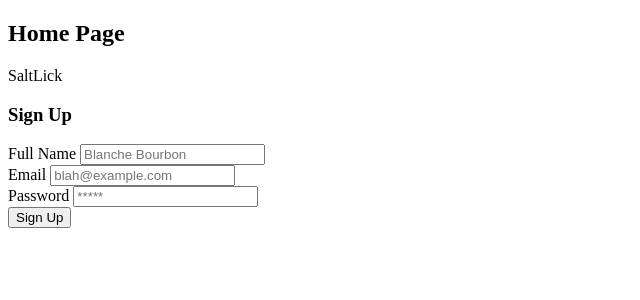
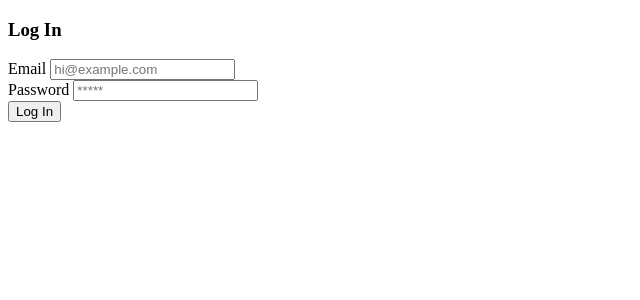
Before and after one commit to Sheriff-Navarro/saltlick_angular, an Angular app in the folder ngulrCli/: page /login in a window 1280 px wide. Before the commit this address led to /. Shown: the top 300 px of the page, without its empty margins (0-640 px from the left). Built offline with nearby package versions, Linux system fonts and the light colour scheme; no server answers.

Commit message:
Login, Logout, Signup all working via Angular

```diff
--- a/ngulrCli/src/app/app-routing.module.ts
+++ b/ngulrCli/src/app/app-routing.module.ts
@@ -3,11 +3,14 @@ import { Routes, RouterModule } from '@angular/router';
 
 import { SignupComponent } from './signup/signup.component';
 import { RecipesComponent } from './recipes/recipes.component'
+import { LoginComponent } from './login/login.component';
+
 const routes: Routes = [
 
 
   {path: '', component: SignupComponent},
   {path: 'signup', component: SignupComponent  },
+  {path: 'login', component: LoginComponent },
   {path: 'recipes', component: RecipesComponent },
   {path: '**', redirectTo: ''}
 ];
--- a/ngulrCli/src/app/login/login.component.html
+++ b/ngulrCli/src/app/login/login.component.html
@@ -1,3 +1,19 @@
-<p>
-  login works!
-</p>
+<h3> Log In </h3>
+
+  <p *ngIf="loginErrorMessage" class="error">
+    {{ loginErrorMessage }}
+  </p>
+
+  <form (ngSubmit)="doLogin()">
+    <label for="login-email-input"> Email </label>
+    <input  id="login-email-input" type="email" placeholder="hi@example.com"
+        [(ngModel)]="loginInfo.email" name="loginEmail">
+    <br>
+
+    <label for="login-pass-input"> Password </label>
+    <input  id="login-pass-input" type="password" placeholder="*****"
+        [(ngModel)]="loginInfo.password" name="loginPassword">
+    <br>
+
+    <button> Log In </button>
+  </form>
--- a/ngulrCli/src/app/login/login.component.ts
+++ b/ngulrCli/src/app/login/login.component.ts
@@ -1,4 +1,8 @@
 import { Component, OnInit } from '@angular/core';
+import { Router } from '@angular/router';
+
+import { AuthServiceService } from '../services/auth-service.service';
+
 
 @Component({
   selector: 'app-login',
@@ -6,10 +10,57 @@ import { Component, OnInit } from '@angular/core';
   styleUrls: ['./login.component.css']
 })
 export class LoginComponent implements OnInit {
+  loginInfo = {
+    email: '',
+    password: ''
+  };
 
-  constructor() { }
+  loginErrorMessage: string;
+
+  isLoggedOut: boolean = false;
+
+
+  constructor(
+    private authThang: AuthServiceService,
+    private routerThang: Router
+  ) { }
 
   ngOnInit() {
+    this.authThang.checklogin()
+      // If success, we are logged in.
+      .then((resultFromApi) => {
+          this.routerThang.navigate(['/recipes']);
+      })
+
+      // Even if you don't do anything on error, catch to avoid a console error.
+      .catch((err) => {
+          this.isLoggedOut = true;
+      });
   }
 
+  doLogin() {
+      this.authThang.login(this.loginInfo)
+        .then((resultFromApi) => {
+            // clear the form
+            this.loginInfo = {
+              email: '',
+              password: ''
+            };
+
+            // clear the error message
+            this.loginErrorMessage = "";
+
+            // redirect to /camels
+            this.routerThang.navigate(['/recipes']);
+        })
+        .catch((err) => {
+            const parsedError = err.json();
+            this.loginErrorMessage = parsedError.message + ' 😤';
+        });
+    } // close doLogin()
+
+
+
+
+
 }
```
